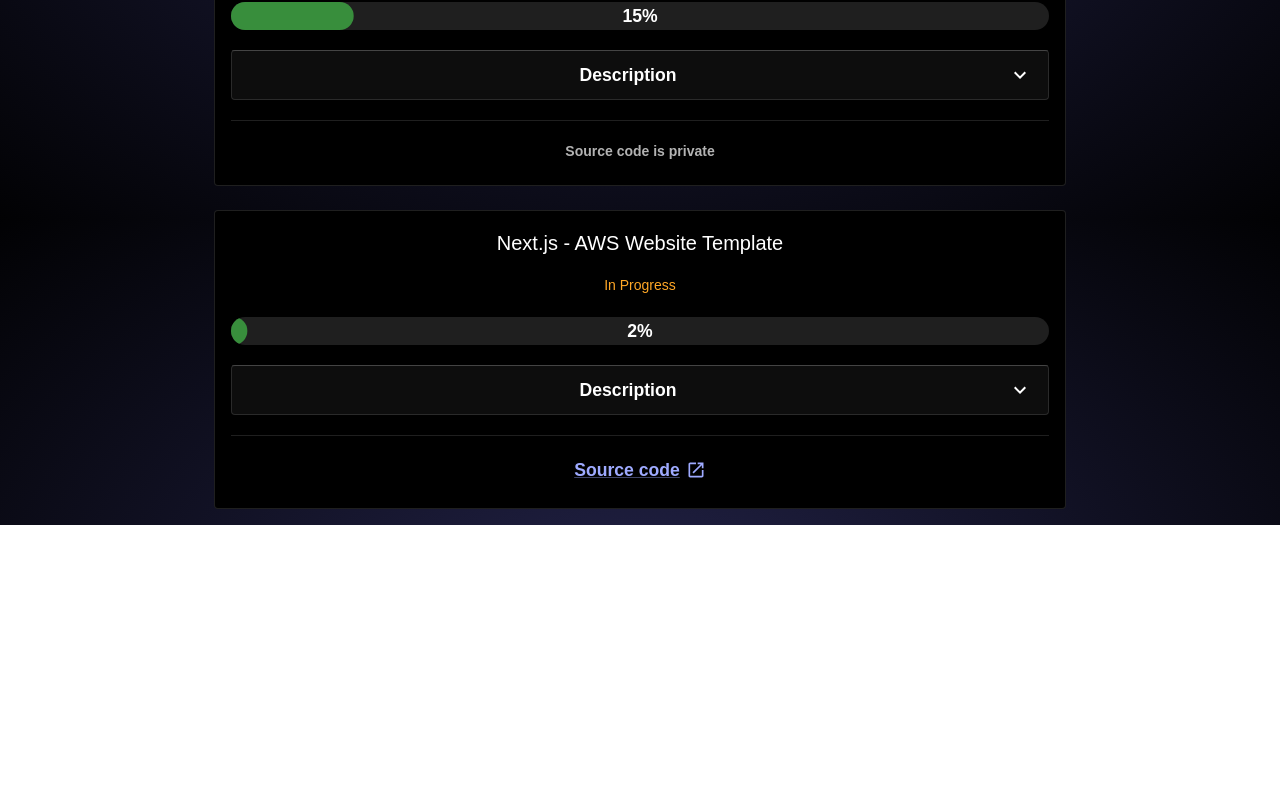
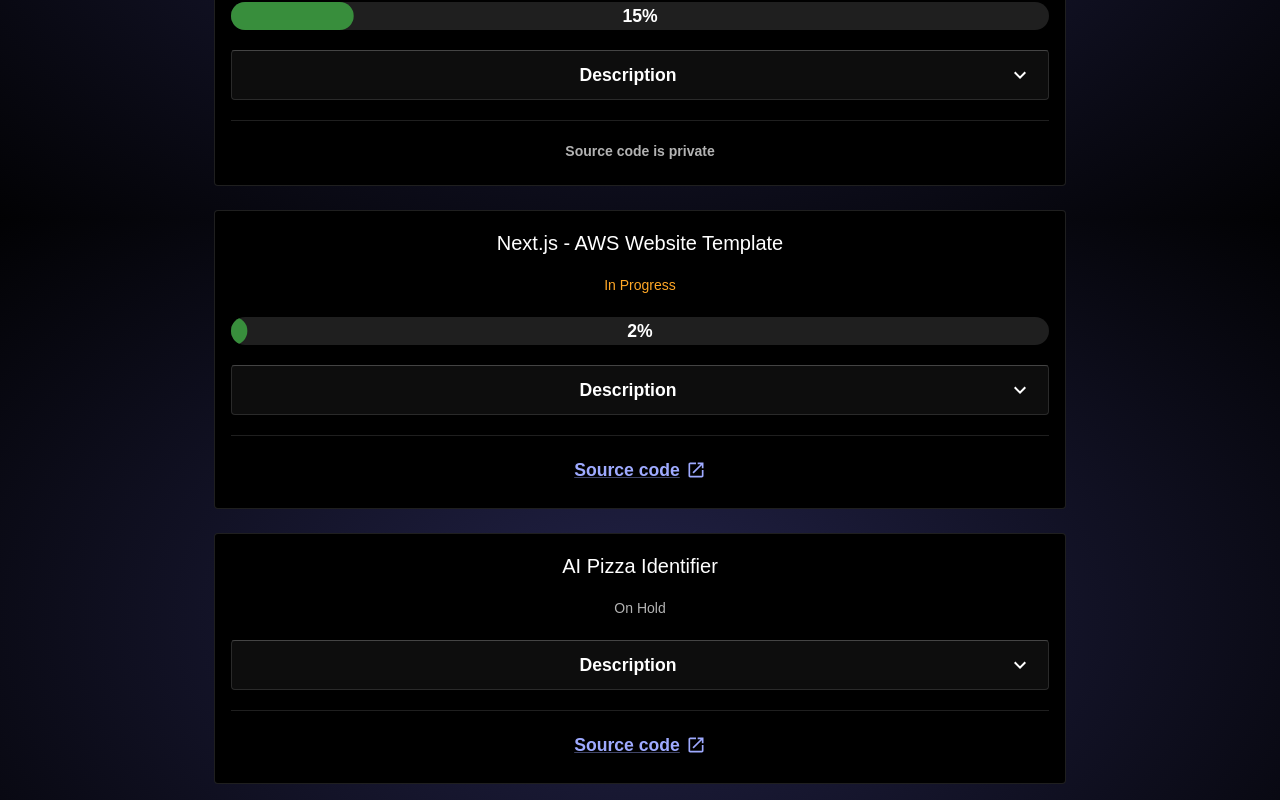
Before and after one commit to MaxBielstein/Website, a React (Create React App) app: page /project-tracker in a window 1280 px wide. Shown: the part 581-1381 px from the top of the page. Before the commit the page ends 1106 px from the top, so only its background shows below. Built offline with nearby package versions, Linux system fonts and the light colour scheme.

Commit message:
Add AI Pizza Identifier project

```diff
--- a/src/pages/ProjectTrackerPage.tsx
+++ b/src/pages/ProjectTrackerPage.tsx
@@ -15,7 +15,7 @@
       <Stack spacing={3}>
         <PendingProject
           title="Project Tracker Website Page"
-          progress={33}
+          progress={35}
           status={ProjectStatusValue.IN_PROGRESS}
           description={
             <ProjectDescription>
@@ -81,6 +81,34 @@
           }
           sourceUrl="https://github.com/MaxBielstein/AWS-Website-template"
         />
+        <PendingProject
+          title="AI Pizza Identifier"
+          progress={15}
+          status={ProjectStatusValue.ON_HOLD}
+          description={
+            <ProjectDescription>
+              <Stack spacing={15}>
+                <Typography variant="body2" component="p">
+                  This project is an AI model project to create a model which can identify what toppings are on an uncooked pizza before putting it in the oven.
+                </Typography>
+                <Typography variant="body2" component="p">
+                  The goal of this project is to be able to allow AI to recognize different uncooked pizzas as they go into a conveyer oven. This AI would be used for automatically categorizing
+                  different pizzas and coorelating them to "made" pizzas which have already been topped and placed onto the oven conveyer. This would be useful for keeping track of
+                  inventory as well as knowing which pizzas are in the oven at any given time without having to open the oven to look.
+                </Typography>
+                <Typography variant="body2" component="p">
+                  I put this project on hold as I couldn't find a reasonable dataset to use. In the future, I may try to create my own small dataset and then augment the pictures to hopefully form a larger dataset to
+                  in order to train the AI more accurately.
+                </Typography>
+                  <Typography variant="body2" component="p">
+                  Current I have successfully trained a very low quality small LLM model to reasonably predict between cheese, pepperoni, and hamburger uncooked pizzas. It isn't very accurate as I only
+                  had 10 images for training, but it does lay the groundwork for future implementations with more training data.
+                </Typography>
+              </Stack>
+            </ProjectDescription>
+          }
+          sourceUrl="https://github.com/MaxBielstein/AI-pizza-identifier"
+        />
       </Stack>
     </Page>
   );
```
